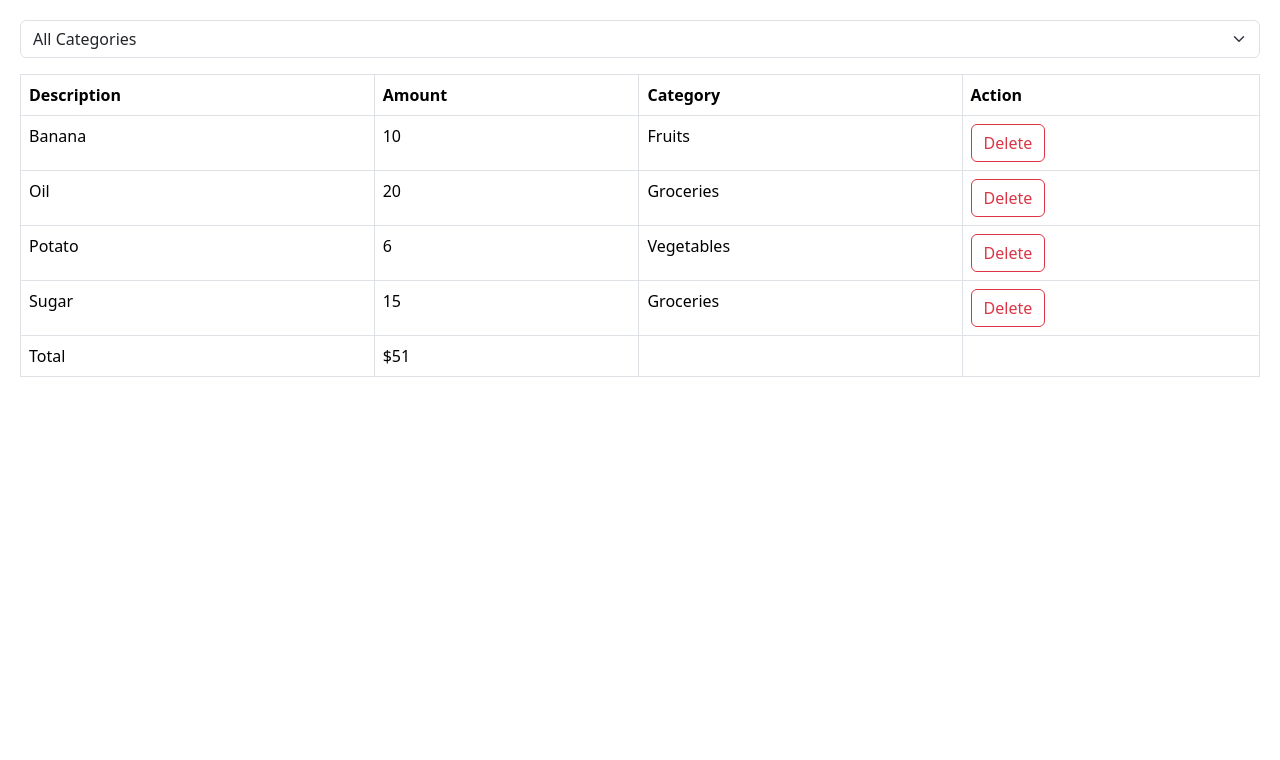
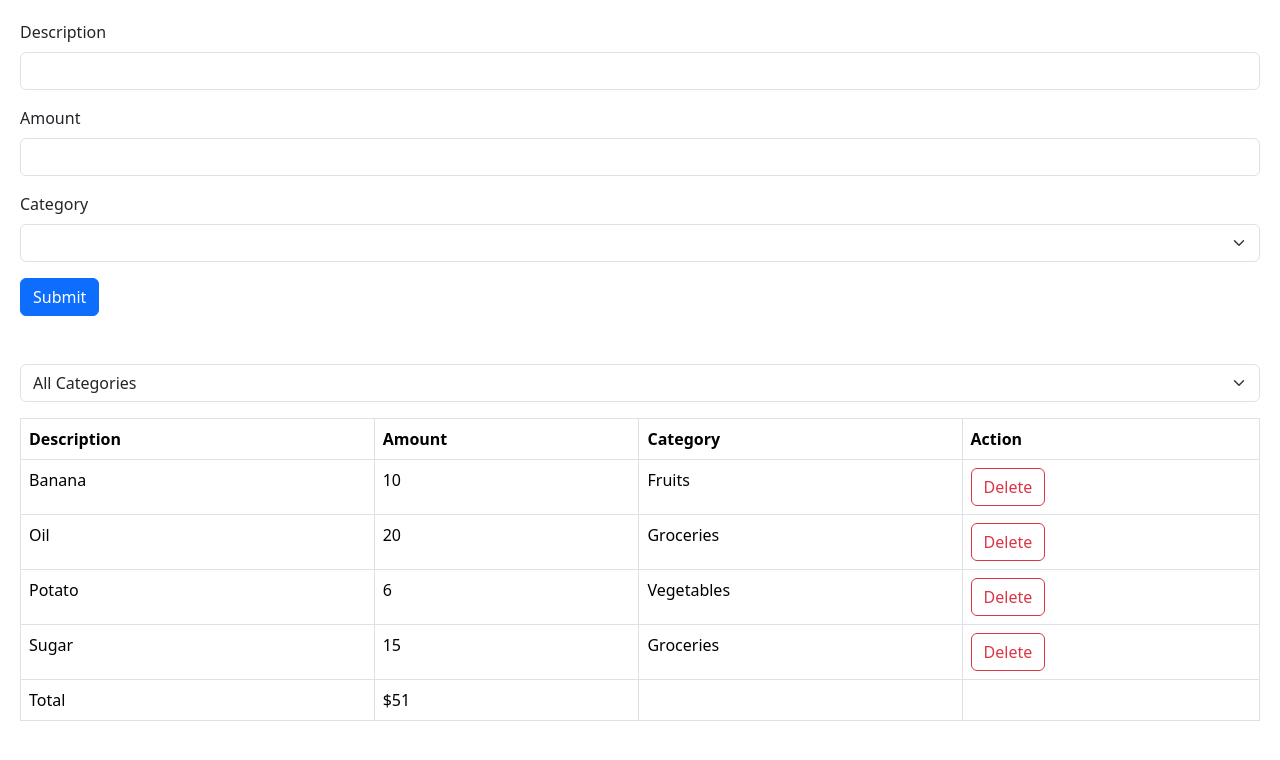
Before and after one commit to Asfakur/react_18, a React (Vite) app: page / in a window 1280 px wide. Shown: the top 760 px of the page. Built offline with nearby package versions, Linux system fonts and the light colour scheme.

Commit message:
6-13 Building the Expense Form

```diff
--- a/src/expense-tracker/ExpenseTracker.tsx
+++ b/src/expense-tracker/ExpenseTracker.tsx
@@ -1,6 +1,9 @@
 import { useState } from "react";
 import ExpenseList from "./components/ExpenseList";
 import ExpenseFilter from "./components/ExpenseFilter";
+import ExpenseForm from "./components/ExpenseForm";
+
+export const categories = ["Groceries", "Fruits", "Entertainment", "Vegetable"];
 
 const ExpenseTracker = () => {
     const [selectedCategory, setSelectedCategory] = useState("");
@@ -20,6 +23,9 @@
     };
     return (
         <div>
+            <div className="mb-5">
+                <ExpenseForm />
+            </div>
             <div className="mb-3">
                 <ExpenseFilter
                     onSelectCategory={(category) =>
--- a/src/expense-tracker/components/ExpenseFilter.tsx
+++ b/src/expense-tracker/components/ExpenseFilter.tsx
@@ -1,9 +1,10 @@
+import {categories} from '../ExpenseTracker'
+
 interface Props {
     onSelectCategory: (category: string) => void;
 }
 
 const ExpenseFilter = ({ onSelectCategory }: Props) => {
-    const categories = ["Groceries", "Fruits", "Entertainment", "Vegetable"];
     return (
         <select
             className="form-select"
--- /dev/null
+++ b/src/expense-tracker/components/ExpenseForm.tsx
@@ -0,0 +1,37 @@
+import { categories } from "../ExpenseTracker";
+
+const ExpenseForm = () => {
+    return (
+        <form>
+            <div className="mb-3">
+                <label htmlFor="description" className="form-label">
+                    Description
+                </label>
+                <input id="description" type="text" className="form-control" />
+            </div>
+            <div className="mb-3">
+                <label htmlFor="amount" className="form-label">
+                    Amount
+                </label>
+                <input id="amount" type="number" className="form-control" />
+            </div>
+
+            <div className="mb-3">
+                <label htmlFor="category" className="form-label">
+                    Category
+                </label>
+                <select id="category" className="form-select">
+                    <option value=""></option>
+                    {categories.map((category) => (
+                        <option value={category} key={category}>
+                            {category}
+                        </option>
+                    ))}
+                </select>
+            </div>
+            <button className="btn btn-primary">Submit</button>
+        </form>
+    );
+};
+
+export default ExpenseForm;
```
Also changed, not shown: 1 other file (tests, documents, lock files or other folders).
